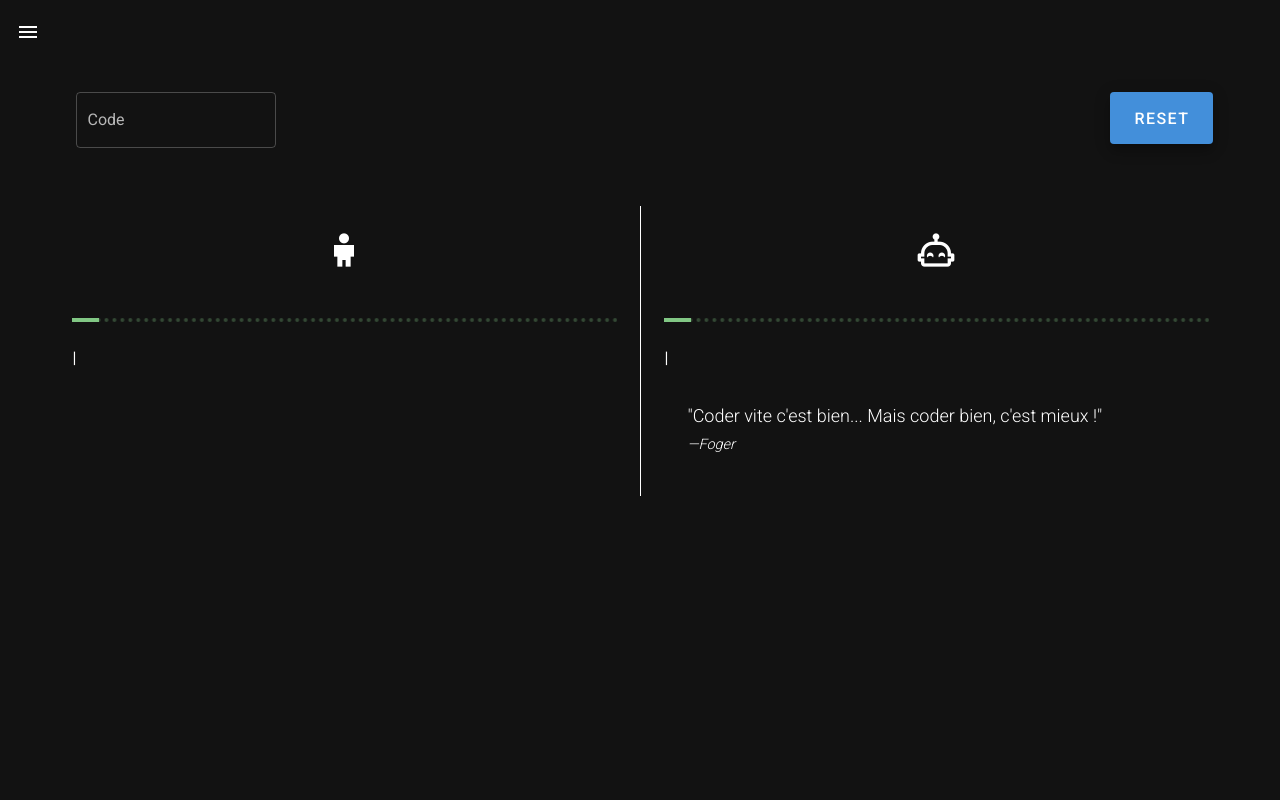
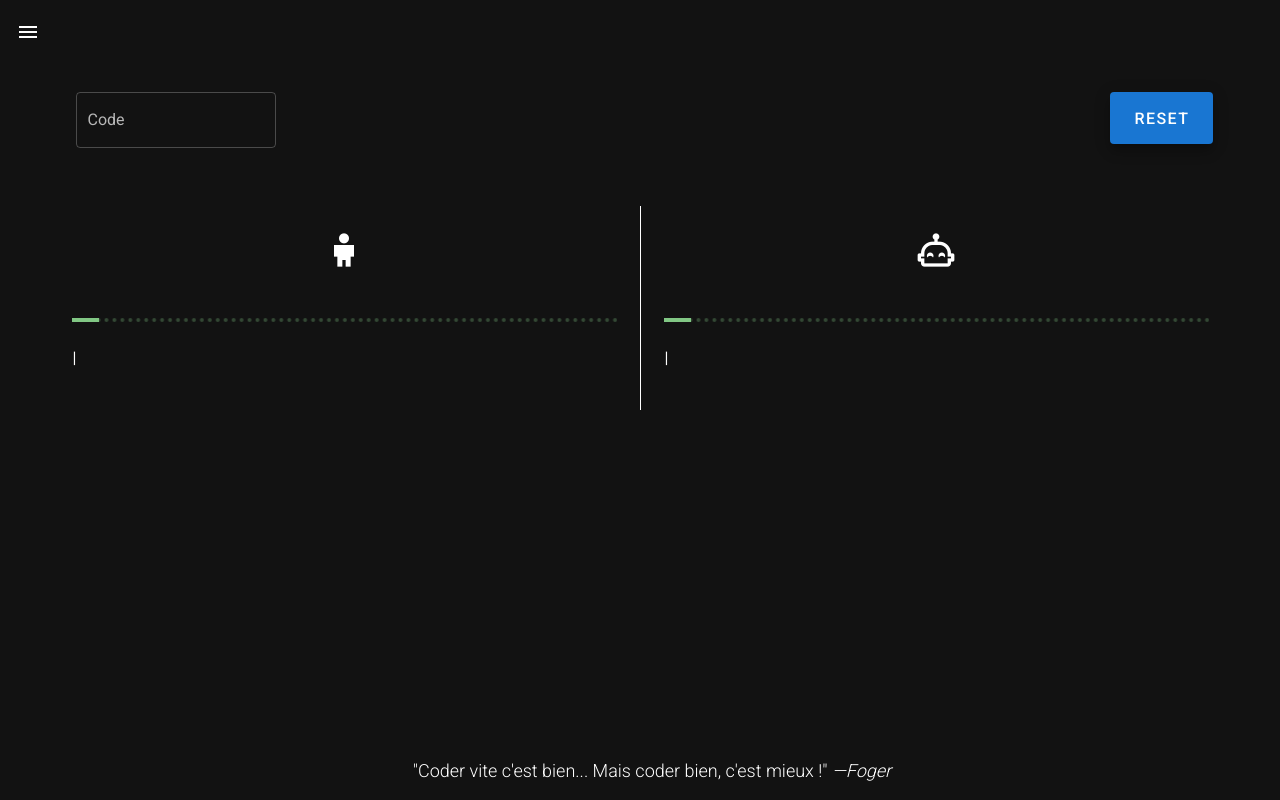
Before and after one commit to maieulChevalier/Need-For-Good, a Nuxt app in the folder client/: page /interface in a window 1280 px wide. Built offline with nearby package versions, Linux system fonts and the light colour scheme.

Commit message:
Actions v1.0: ajout de reset()

```diff
--- a/client/components/ComputerSide.vue
+++ b/client/components/ComputerSide.vue
@@ -8,8 +8,10 @@ let typewriter = ref();
 const linesToCode = [
   "function ",
   "robotMultiplication() {<br>",
-  "\xa0\xa0\xa0const a = 0; <br>",
-  " \xa0\xa0\xa0const b = 0; <br>",
+  "\xa0\xa0\xa0const a = 0;",
+  " <br>",
+  " \xa0\xa0\xa0const b = 0;",
+  "<br>",
   " \xa0\xa0\xa0return alert(0 + 0 = ",
   "la tête à toto) <br>",
   "};<br>",
@@ -28,6 +30,12 @@ function robotCode() {
   whichLineCounter++;
 }
 
+function robotReset() {
+  whichLineCounter = 0;
+  robotProgressionRate.value = 5;
+  typewriter.deleteAll(1).start();
+}
+
 onMounted(() => {
   typewriter = new Typewriter(typewriterRef.value, {
     delay: 1,
@@ -36,6 +44,7 @@ onMounted(() => {
 
 defineExpose({
   robotCode,
+  robotReset,
 });
 </script>
 
@@ -55,14 +64,6 @@ defineExpose({
       ></v-progress-linear>
       <br />
       <p><span ref="typewriterRef"></span></p>
-      <blockquote class="blockquote">
-        "Coder vite c'est bien... Mais coder bien, c'est mieux !"
-        <footer>
-          <small>
-            <em>&mdash;Foger</em>
-          </small>
-        </footer>
-      </blockquote>
     </v-container>
   </div>
 </template>
--- a/client/pages/interface.vue
+++ b/client/pages/interface.vue
@@ -135,6 +135,14 @@ function debug() {
   bugsRate.value = (completionValue / linesToCode.length) * whichLineCounter;
 }
 
+function reset() {
+  whichLineCounter = 0;
+  progressionRate.value = 5;
+  bugsRate.value = 0;
+  typewriter.deleteAll(1).start();
+  computerSideRef.value.robotReset();
+}
+
 const rules = {
   maxLength: (value) => value.length <= 20 || "Max 20 characters",
   characters: (value) =>
@@ -144,7 +152,9 @@ const rules = {
 function multiply() {
   const a = prompt("Choisis un premier nombre.");
   const b = prompt("Choisis un deuxième nombre.");
-  return alert(`${a} x ${b} = ${a * b}`);
+  return alert(
+    `${a} x ${b} = ${a * b} 😲 Ta calculatrice fonctionne à merveille !`
+  );
 }
 
 function submit() {
@@ -179,16 +189,19 @@ function submit() {
   ) {
     alert("Bravoooo 🙌✊🥳🎉👏 Tu as gagné la compétition !");
     multiply();
+    reset();
   } else if (
     progressionRate.value < completionValue &&
     robotProgressionRate.value >= completionValue
   ) {
     alert("Je t'ai batu ! 😋");
+    reset();
   } else if (
     progressionRate.value === completionValue &&
     robotProgressionRate.value === completionValue
   ) {
     alert("Execo ! On recommence ?");
+    reset();
   }
 
   userInput.value = "";
@@ -210,7 +223,7 @@ function submit() {
         @keyup.enter="submit"
       >
       </v-text-field>
-      <v-btn elevation="9" x-large color="primary" :to="'/interface'">
+      <v-btn elevation="9" x-large color="primary" @click="reset">
         RESET
       </v-btn>
     </v-container>
@@ -241,6 +254,18 @@ function submit() {
         <ComputerSide ref="computerSideRef" />
       </v-col>
     </v-row>
+    <br />
+    <v-footer
+      :color="'transparent'"
+      padless
+      fixed
+      class="d-flex justify-center"
+    >
+      <blockquote class="blockquote">
+        "Coder vite c'est bien... Mais coder bien, c'est mieux !"
+        <em>&mdash;Foger</em>
+      </blockquote></v-footer
+    >
   </div>
 </template>
 
```
Also changed, not shown: client/jest.config.js (+10 -14 lines).
